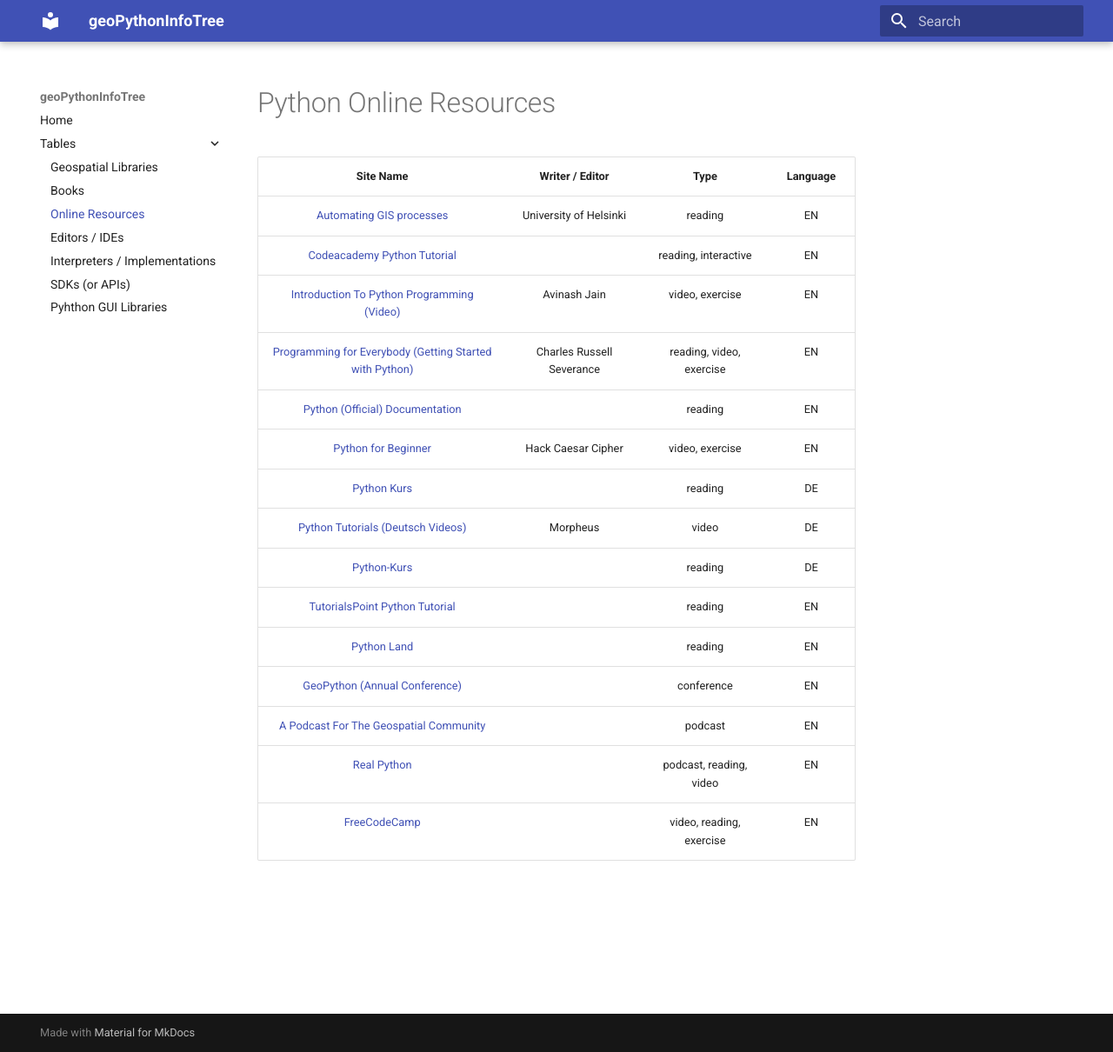
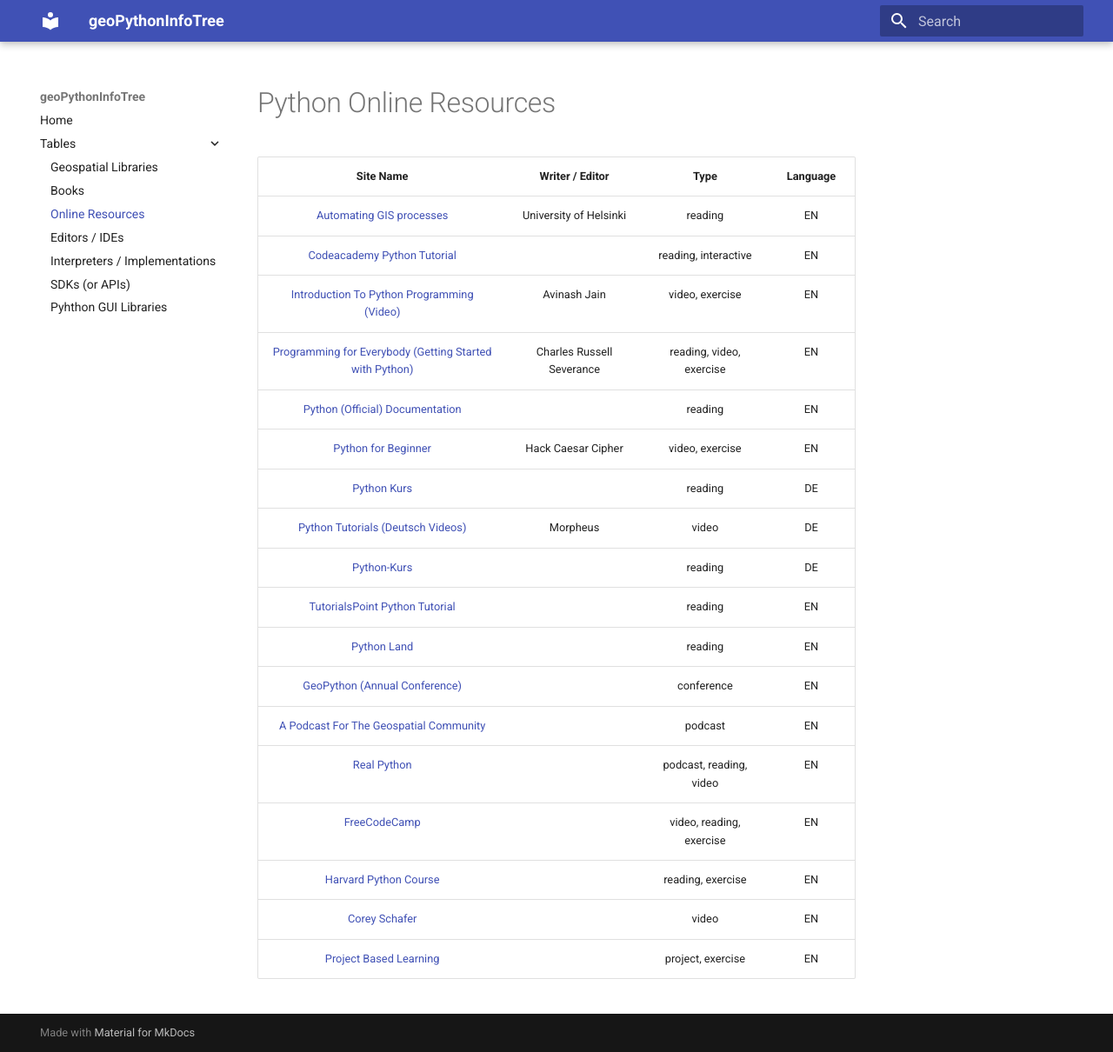
Before and after one commit to muratkendir/geoPythonInfoTree, an MkDocs documentation site: the page built from docs/python_online_resources.md, in a window 1280 px wide and 1210 px high. Shown: the whole window at 87% size. Built offline with MkDocs 1.6.1 and Material for MkDocs 9.7.7, drawn with Linux system fonts in a browser that asks for light colours.

Commit message:
On branch main  Changes to be committed: 	new file:   .~lock.python_online_resources.ods# 	modified:   docs/python_online_resources.md 	modified:   python_online_resources.ods

```diff
--- a/docs/python_online_resources.md
+++ b/docs/python_online_resources.md
@@ -17,6 +17,10 @@
 | [A Podcast For The Geospatial Community][14] |  | podcast | EN |
 | [Real Python][15] |  | podcast, reading, video | EN |
 | [FreeCodeCamp][16] |  | video, reading, exercise | EN |
+| [Harvard Python Course][17] |  | reading, exercise | EN |
+| [Corey Schafer][18] |  | video | EN |
+| [Project Based Learning][19] |  | project, exercise | EN |
+
 
 [1]: https://automating-gis-processes.github.io
 [2]: https://www.codecademy.com/catalog/language/python
```
Also changed, not shown: other parts of docs/python_online_resources.md (+3 -0 lines), 2 other files.
